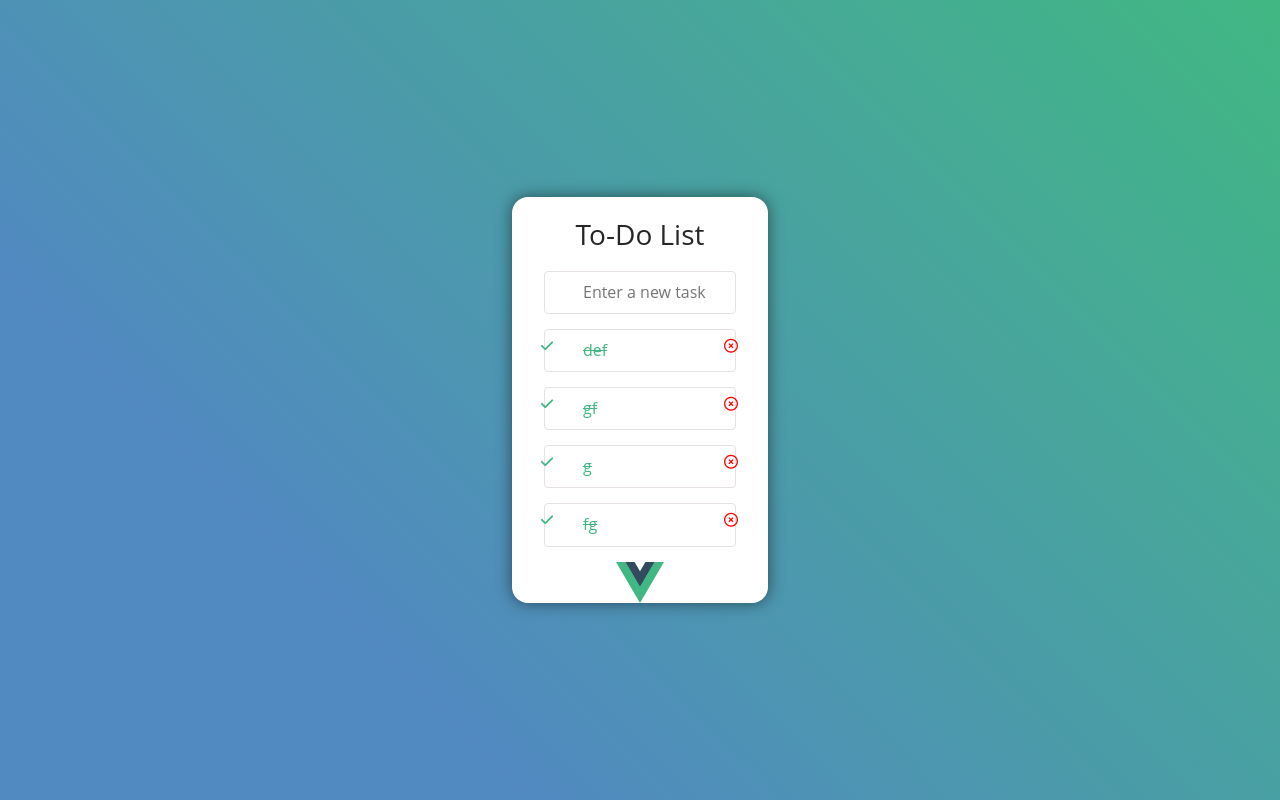
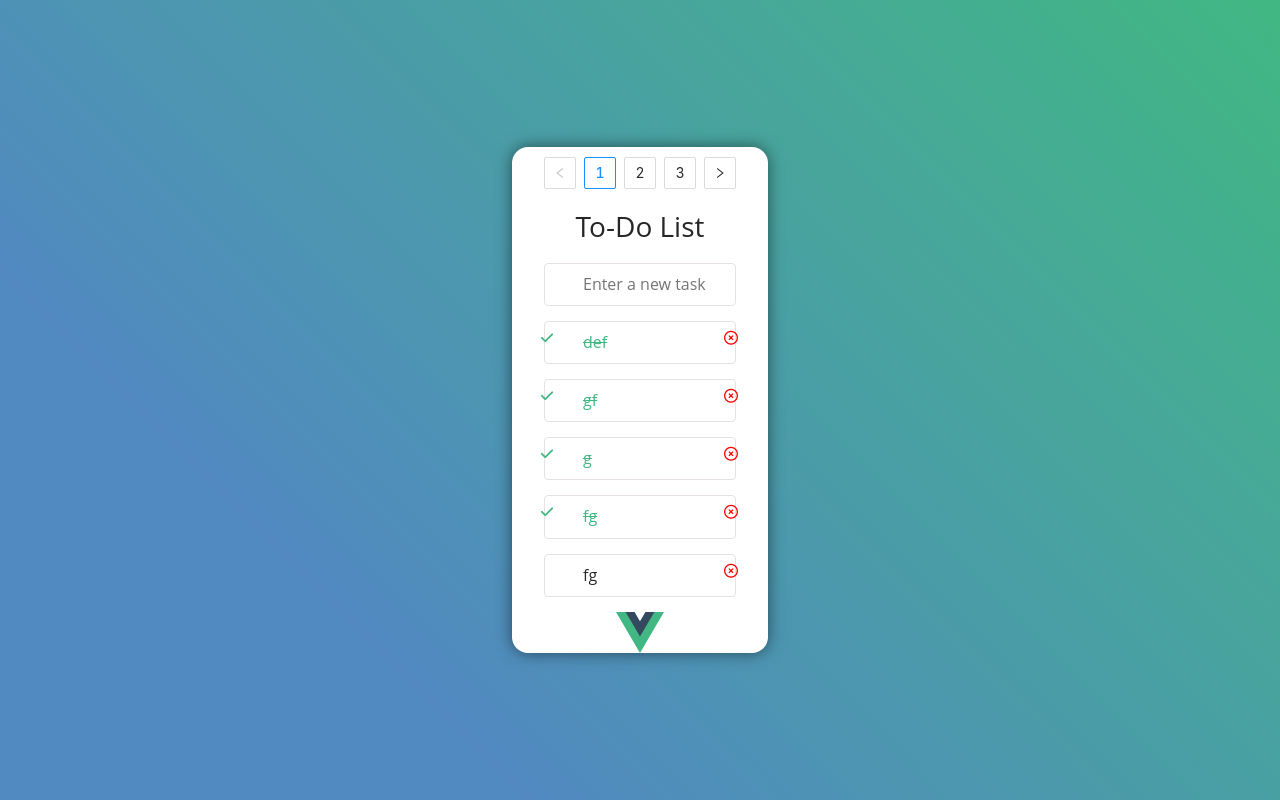
Before and after one commit to hank5678/alice-in-wonderland-2, a Vue app: page / in a window 1280 px wide. Built offline with nearby package versions, Linux system fonts and the light colour scheme; data requests are answered from the project's data file.

Commit message:
feat: antd 分頁

```diff
--- a/src/components/HelloWorld.vue
+++ b/src/components/HelloWorld.vue
@@ -1,16 +1,10 @@
 <template>
   <div class="todobox">
-
-    <!-- <div class="pagenate">
-      <a-pagination :current="current" :total="total" pageSize="5" @change="change" show-less-items />
-    </div> -->
-
-
+    <div class="pagenate">
+      <a-pagination :current="current" :total="total" :pageSize="pageSize" @change="change" />
+    </div>
 
     <h1 class="title">To-Do List</h1>
-    <div v-for="page in pagination">
-    <button @click="getTodoList(page.url)">{{ page.name }}</button>
-    </div>
     <div style="margin-top: 15px">
       <input class="todoinput" v-model="userinput" placeholder="Enter a new task" v-on:keyup.enter="add()" />
     </div>
@@ -25,71 +19,34 @@
     <div style="margin-top: 15px">
       <img src="@/assets/logo.svg" alt="" />
     </div>
-
   </div>
-
-
-
-
 </template>
 
 <script setup>
 import { ref, onMounted } from "vue"
 import axios from "axios"
 
+let current = ref(1) //預設當前頁數在第一頁
+let todolist = ref([])
+let userinput = ref("")
+let total = ref(0)
+let pageSize = 5
 
-let current=ref(1)//預設當前頁數在第一頁
-let todolist = ref([])
-let pagination = ref([])//放name跟url的陣列
-let userinput = ref("")
-let total=ref(0)
-
-// let getTodoList = (pageNumber =1) => {//預設當前頁數在第一頁
-
-//   axios
-//     .get(`http://localhost:3000/todos?_page=${pageNumber}&_limit=4`)
-//     .then((res) => {
-//       console.log(res)
-//       todolist.value = res.data
-//       total.value=res.headers["x-total-count"]//取得總筆數
-
-//     })
-//     .catch((err) => {
-//       alert("發生錯誤")
-//     })
-// }
-
-//不用取得總筆數
-let getTodoList = (url = 'http://localhost:3000/todos?_page=1&_limit=4') => {//page->當前頁數,limit->一頁顯示筆數
+let getTodoList = (page, pageSize) => {
   axios
-    .get(url)
+    .get("http://localhost:3000/todos", { params: { _page: page, _limit: pageSize } })
     .then((res) => {
-      console.log(res)
       todolist.value = res.data
-      // total.value=res.headers["x-total-count"]
-      let contents = res.headers.link.split(',');
-      pagination.value = [];//每次都要先把陣列清空,不然資料一直累計進去會出事..(按鈕變很多)
-      for(var i=0;i<contents.length;i++){
-          let name=contents[i].split(";")[1].split("=")[1].replaceAll("\"","")
-          let url=contents[i].split(";")[0].replace("<","").replace(">","")
-          console.log(name,url)
-          pagination.value.push({//把分割完的name跟url丟進pagination的陣列裡面
-            name:name,
-            url:url
-          })
-      }
+      total.value = res.headers["x-total-count"]
     })
     .catch((err) => {
       alert("發生錯誤")
     })
 }
 
-
-
-function change(page,pageSize){
-  console.log(page,pageSize)
-  current.value=page
-  getTodoList(page);
+function change(page, pageSize) {
+  getTodoList(page, pageSize)
+  current.value = page
 }
 
 function add() {
@@ -106,7 +63,7 @@ function add() {
     .then((res) => {
       if (res.status === 201) {
         userinput.value = ""
-        getTodoList()
+        getTodoList(current.value, pageSize)
       } else {
         alert("失敗")
       }
@@ -121,7 +78,7 @@ function remove(todo) {
     .delete(`http://localhost:3000/todos/${todo.id}`)
     .then((res) => {
       if (res.status === 200) {
-        getTodoList()
+        getTodoList(current.value, pageSize)
       } else {
         alert("失敗")
       }
@@ -138,7 +95,7 @@ function checked(todo) {
     })
     .then((res) => {
       if (res.status === 200) {
-        getTodoList()
+        getTodoList(current.value, pageSize)
       } else {
         alert("失敗")
       }
@@ -149,7 +106,7 @@ function checked(todo) {
 }
 
 onMounted(() => {
-  getTodoList()
+  getTodoList(current.value, pageSize)
 })
 </script>
 
@@ -214,10 +171,10 @@ img {
 .loading {
   font-size: 14px;
 }
-.pagenate{
+.pagenate {
   margin-top: 10px;
 }
-.pagenate>button{
+.pagenate > button {
   margin-left: 10px;
 }
 </style>
```
